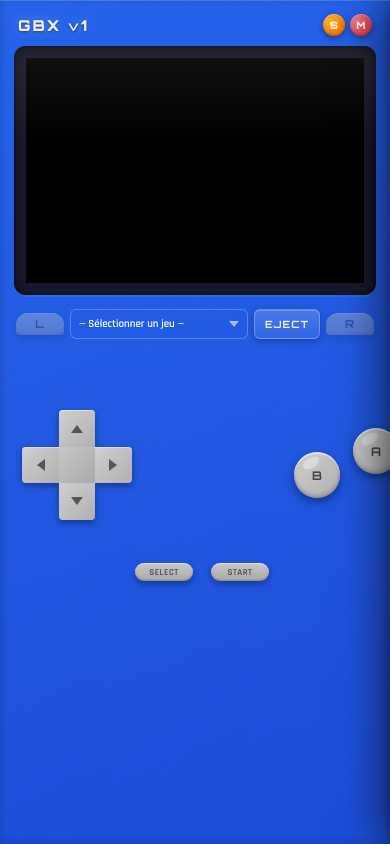
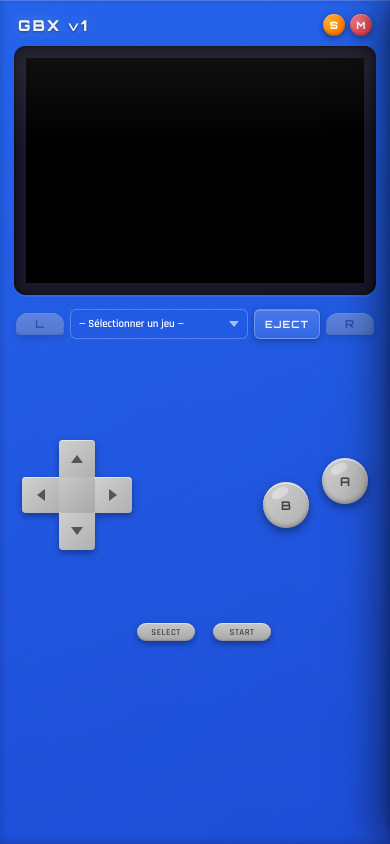
Before and after one commit to gbxemulator/Gbx, a plain HTML site: page index.html in a window 390 px wide. Drawn offline with nearby package versions, Linux system fonts and the light colour scheme; no server answers.

Commit message:
Update style.css

```diff
--- a/css/style.css
+++ b/css/style.css
@@ -1197,7 +1197,7 @@ select.form-input option { background: #0d1117; }
     /* D-PAD — même proportions que PC */
     #dpad {
         width: 110px; height: 110px;
-        margin-top: 57px;
+        margin-top: 87px;
         margin-right: 8px;
         margin-left: 0;
     }
@@ -1209,8 +1209,8 @@ select.form-input option { background: #0d1117; }
     .ab-btn { width: 46px; height: 46px; font-size: 12px; }
     #ab-buttons {
         width: 105px; height: 80px;
-        margin-top: 65px;
-        margin-left: 10px;
+        margin-top: 95px;
+        margin-left: -25px;
     }
     #btn-b { bottom: 0; left: 0; }
     #btn-a { top: 10px; right: 0; }
@@ -1221,7 +1221,7 @@ select.form-input option { background: #0d1117; }
         justify-content: flex-end;
     }
     #start-select {
-        margin-top: 210px;
+        margin-top: 270px;
         margin-right: -10px;
         left: -15px;
     }
```
